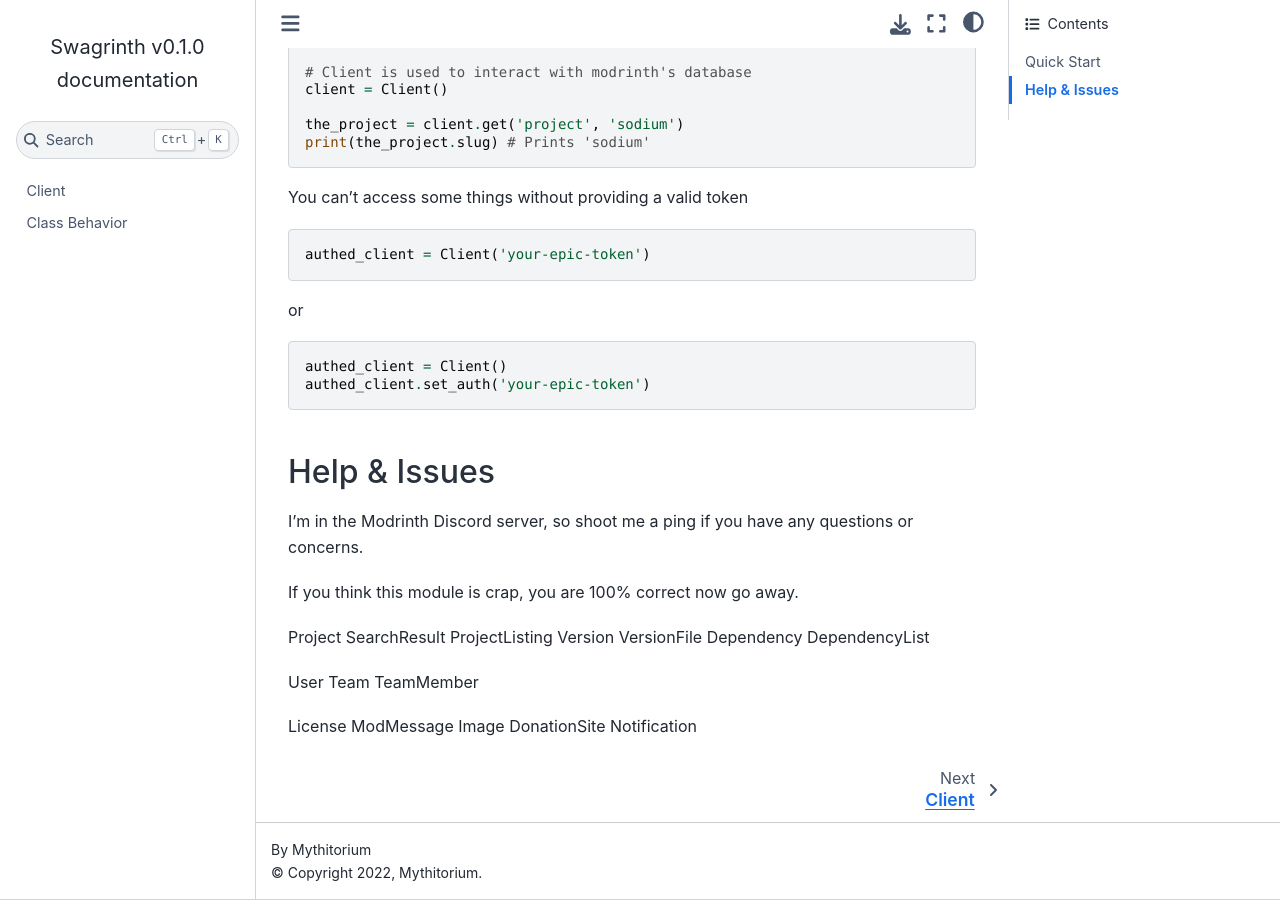
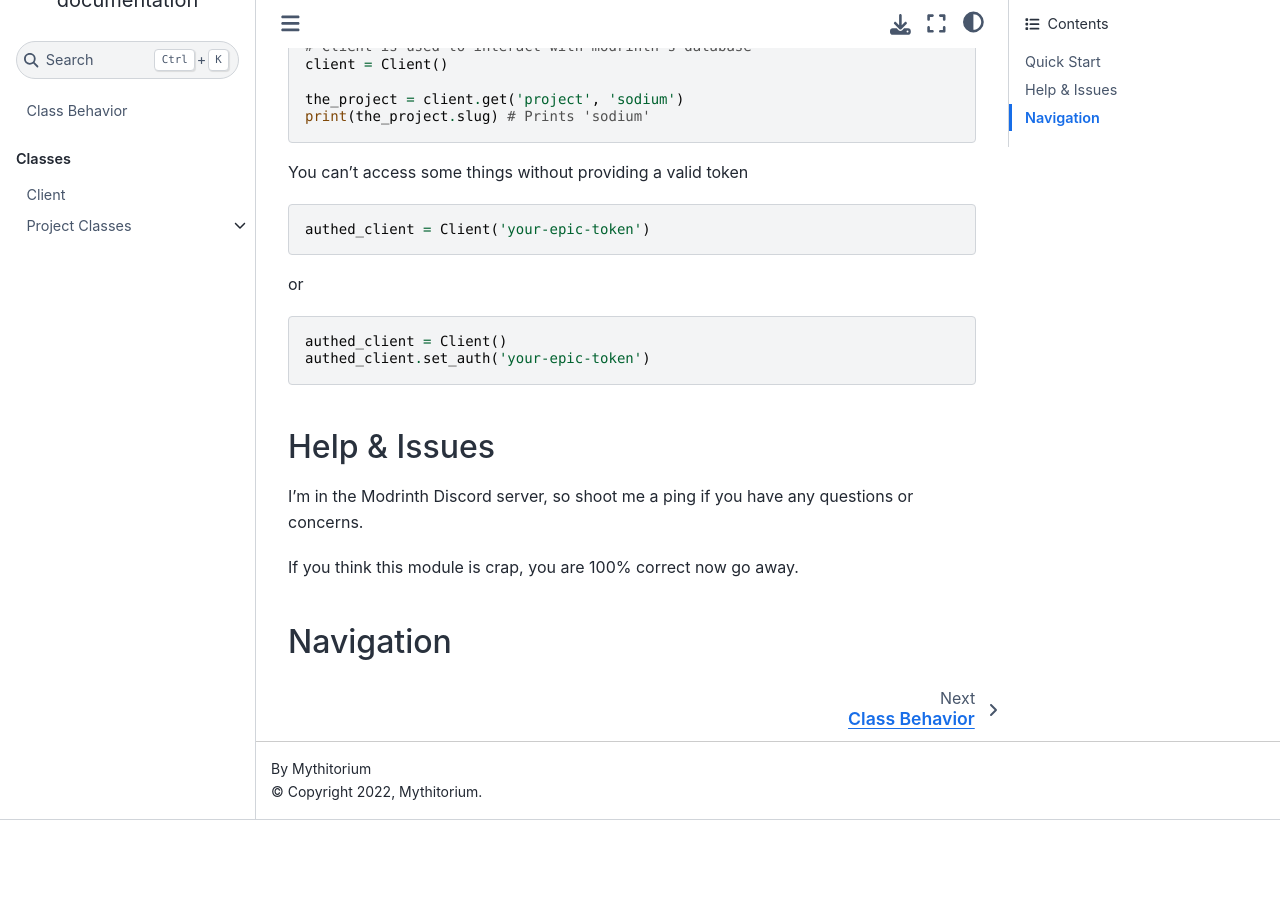
Before and after one commit to mythitorium/pyrinth, a Sphinx documentation site: the page built from docs/index.rst, in a window 1280 px wide and 900 px high, scrolled down 695 px. Built offline with Sphinx 7.4.7 and the Sphinx Book theme 1.1.4, drawn with Linux system fonts in a browser that asks for light colours; after the commit the page ends 1515 px from its top, so only the background shows below that.

Commit message:
More progress

```diff
--- a/docs/ClassBehavior.rst
+++ b/docs/ClassBehavior.rst
@@ -1,9 +1,7 @@
 .. currentmodule:: swagrinth
 
 Class Behavior
-=============
-
--------------
+===============
 
 .. note::
 
--- a/docs/Client.rst
+++ b/docs/Client.rst
@@ -3,7 +3,6 @@
 Client
 ========
 
---------------
 
 .. class:: Client(token = '')
 
--- a/docs/index.rst
+++ b/docs/index.rst
@@ -1,13 +1,10 @@
 Swagrinth Documentation
-==============
-
---------------
+=========================
 
 Swagrinth is a API wrapper for Modrinth, written in Python
 
 What you can do:
  - Retrieve data from modrinth's database. Projects, Users, Files, you name it
-\
 
 What you can't do (YET!):
  - Send data (ie modifying or creating projects)
@@ -60,36 +57,18 @@ I'm in the Modrinth Discord server, so shoot me a ping if you have any questions
 If you think this module is crap, you are 100% correct now go away.
 
 
+Navigation
+-----------
+
 .. toctree::
-   :maxdepth: 2
    :hidden:
 
-   Client
    ClassBehavior
 
 
 .. toctree::
+   :caption: Classes
    :hidden:
-   :caption: Data Classes
 
-
-
-
-
-Project
-SearchResult
-ProjectListing
-Version
-VersionFile
-Dependency
-DependencyList
-
-User
-Team
-TeamMember
-
-License
-ModMessage
-Image
-DonationSite
-Notification
+   Client
+   project/index
--- /dev/null
+++ b/docs/project/Project.rst
@@ -0,0 +1,6 @@
+Project
+==============
+
+
+
+Among us
```
Also changed, not shown: docs/project/index.rst (added, +8 -0 lines), docs/project_classes/Project.rst (deleted).
